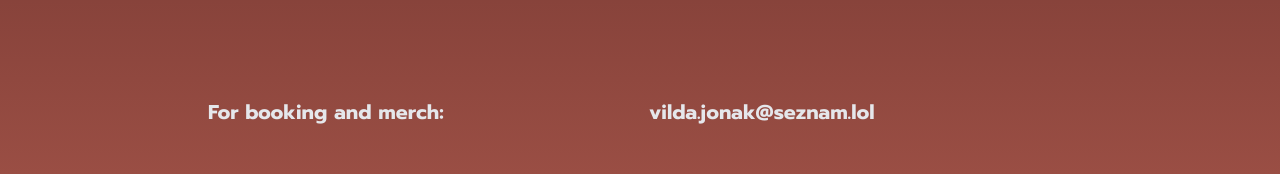
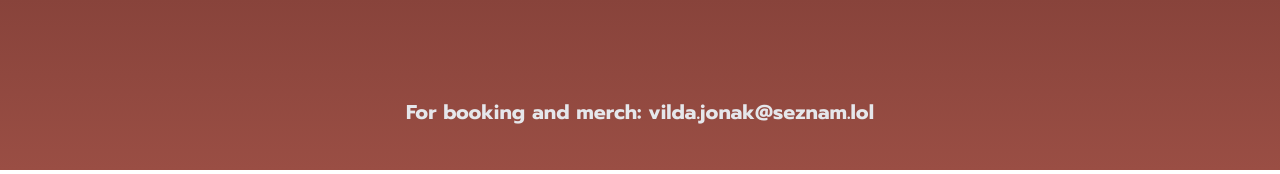
Before and after one commit to jonakvil/kinotaj, a website: page index.html in a window 1280 px wide. Shown: the part 2408-2582 px from the top of the page. Drawn offline with nearby package versions, Linux system fonts and the light colour scheme.

Commit message:
fix: footer position

```diff
--- a/index.html
+++ b/index.html
@@ -118,12 +118,14 @@
             />
           </a>
         </div>
-        <p class="mt-30 text-xl w-full flex flex-col md:flex-row justify-center pb-11 gap-2 font-bold text-center">
-          <span> For booking and merch: </span>
-          <a
-            class="w-fit m-auto border-transparent hover:border-gray-200 border-b-4 transition-all"
-            href="mailto:vilda.jonak@seznam.lol"
-            >vilda.jonak@seznam.lol</a
+        <p class="mt-30 text-xl w-full font-bold pb-11 flex justify-center text-center">
+          <span>
+            For booking and merch:
+            <a
+              class="w-fit mx-auto border-transparent hover:border-gray-200 border-b-4 transition-all"
+              href="mailto:vilda.jonak@seznam.lol"
+              >vilda.jonak@seznam.lol</a
+            ></span
           >
         </p>
       </section>
--- a/package.json
+++ b/package.json
@@ -1,7 +1,8 @@
 {
   "scripts": {
     "start": "npx serve",
-    "start:css": "npx tailwindcss -i ./src/input.css -o ./assets/output.css --watch"
+    "start:css": "npx tailwindcss -i ./src/input.css -o ./assets/output.css",
+    "start:css-watch": "npx tailwindcss -i ./src/input.css -o ./assets/output.css --watch"
   },
   "devDependencies": {
     "tailwindcss": "^3.3.3"
```
Also changed, not shown: assets/output.css.
